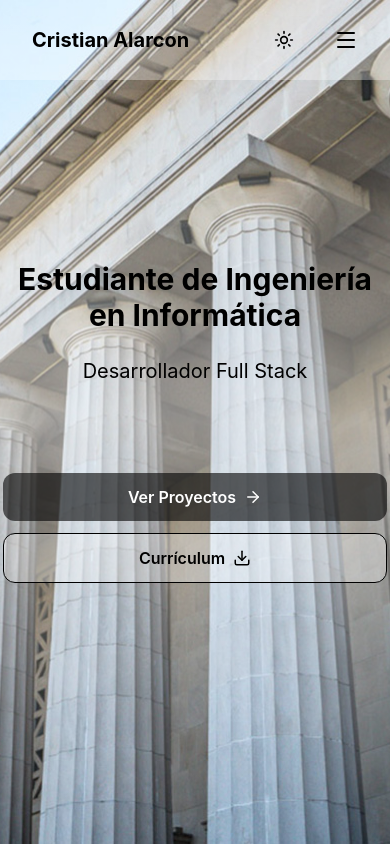
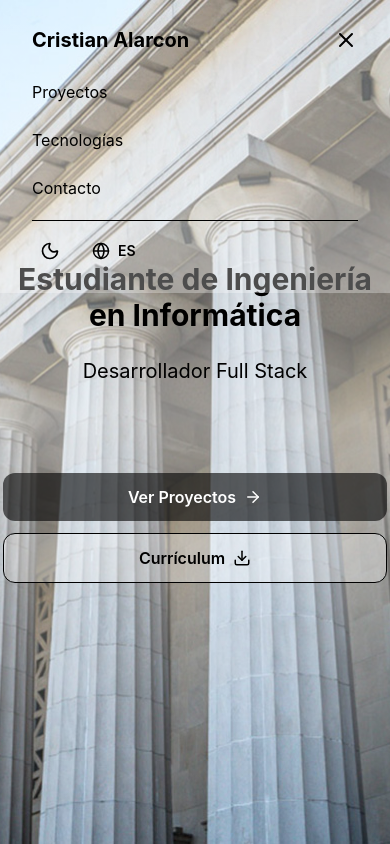
Before and after one commit to CristianAlarconDev/PortfolioV2, a React (Vite) app: page / in a window 390 px wide. Both pictures are taken after a click on the button "Toggle menu". Shown: the top 844 px of the page. Built offline with nearby package versions, Linux system fonts and the light colour scheme.

Commit message:
button theme y language eran visibles en mobile dentro del contenedor del button hamburguesa, se corrige y se deja solo los que estan en el navbar mobile

```diff
--- a/src/components/Navbar.jsx
+++ b/src/components/Navbar.jsx
@@ -58,19 +58,6 @@ export default function Navbar() {
 
             {/* Mobile Menu Button */}
             <div className="md:hidden flex items-center gap-2">
-                <button
-                onClick={toggleTheme}
-                className="p-2 rounded-lg bg-card hover:bg-card/80 transition-colors"
-                aria-label="Toggle theme"
-                >
-                {isDark ? <Sun size={20} /> : <Moon size={20} />}
-                </button>
-                <button
-                onClick={toggleLanguage}
-                className="p-2 rounded-lg bg-card hover:bg-card/80 transition-colors"
-                aria-label="Toggle language"
-                >
-                </button>
                 <button className="md:hidden" onClick={() => setIsOpen(!isOpen)} aria-label="Toggle menu">
                 {isOpen ? <X size={24} /> : <Menu size={24} />}
                 </button>
@@ -89,7 +76,23 @@ export default function Navbar() {
                 <Link to="contact" smooth={true} duration={500} className=" cursor-pointer block text-foreground/70 hover:text-foreground transition-colors py-2">
                 {translate("contact")}
                 </Link>
-            </div>
+                <div className="mt-3 pt-3 border-t flex items-center justify-start gap-4">
+                    <button onClick={toggleTheme}
+                        className="p-2 rounded-lg "
+                        aria-label="Toggle theme"
+                    >
+                        {isDark ? <Sun size={20} /> : <Moon size={20} />}
+                    </button>
+
+                    <button onClick={toggleLanguage}
+                        className="p-2 rounded-lg bg-card flex items-center gap-2"
+                        aria-label="Toggle language"
+                    >
+                        <Globe size={18} />
+                        <span className="text-sm font-semibold text-foreground/70">{language.toUpperCase()}</span>
+                    </button>
+                    </div>
+                </div>
             )}
         </div>
         </nav>
```
